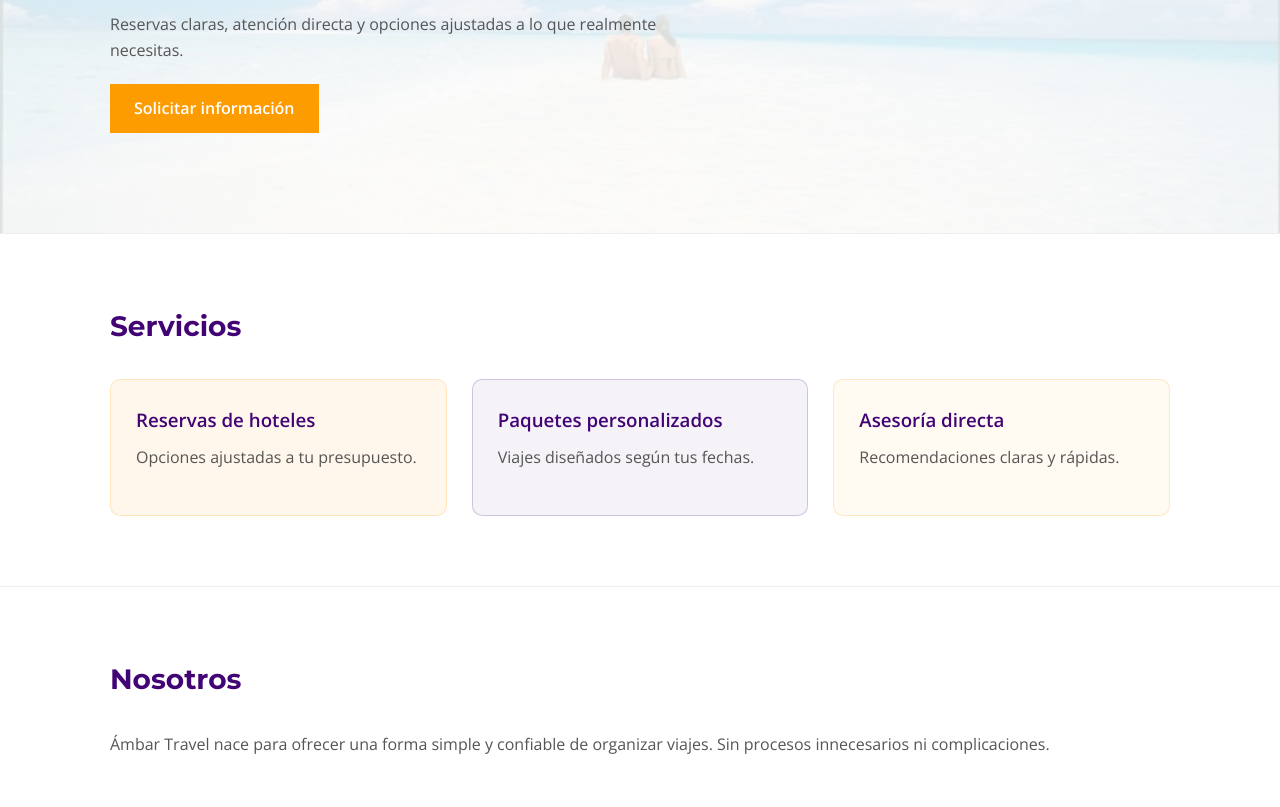
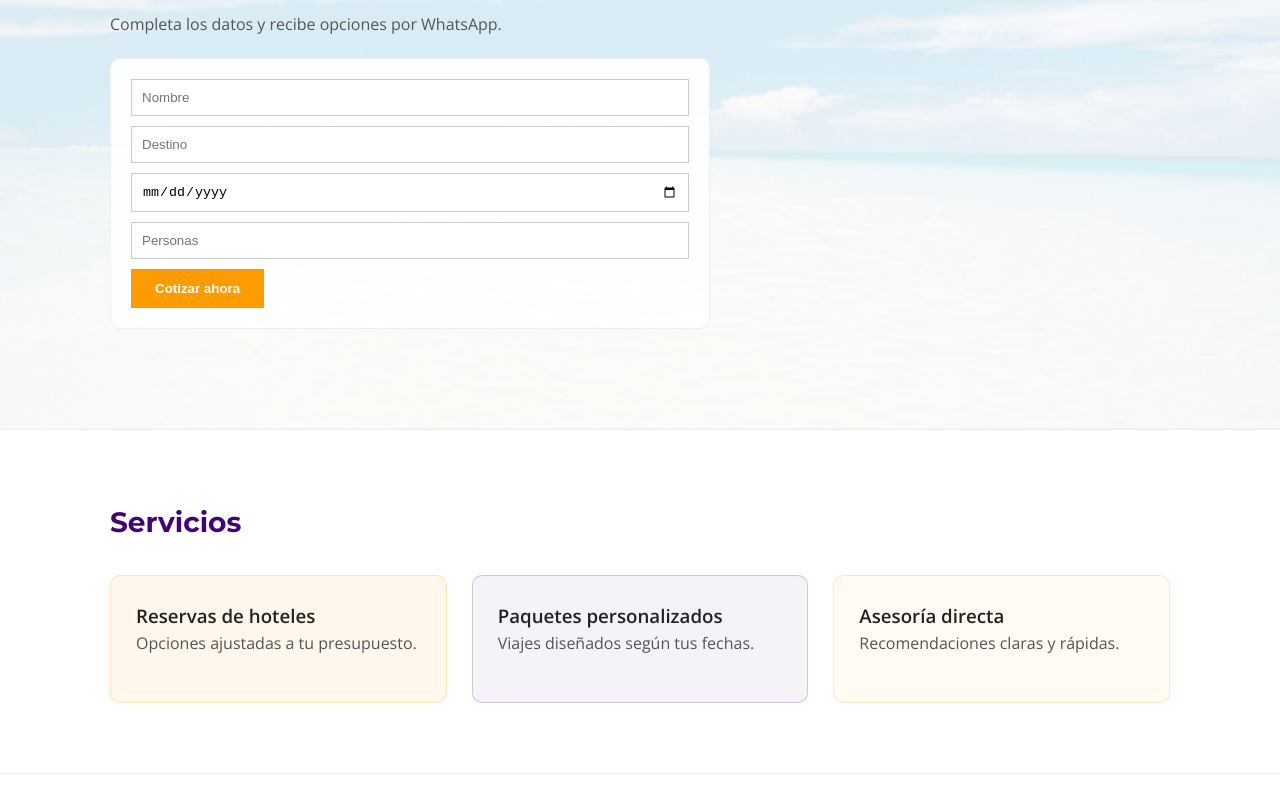
Before and after one commit to agrtista/ambartravel, a plain HTML site: page index.html in a window 1280 px wide. Shown: the part 282-1089 px from the top of the page. Drawn offline with nearby package versions, Linux system fonts and the light colour scheme.

Commit message:
Enhance hero section with inquiry form
Added a form for trip inquiries and updated text.

```diff
--- a/index.html
+++ b/index.html
@@ -50,7 +50,6 @@
       font-size: 14px;
     }
 
-    /* HERO CON IMAGEN DE FONDO */
     .hero {
       padding: 140px 0 100px;
       background: linear-gradient(rgba(255,255,255,0.85), rgba(255,255,255,0.85)), url('hero.jpg');
@@ -69,10 +68,7 @@
       margin-bottom: 20px;
     }
 
-    p {
-      color: #555;
-      margin-bottom: 20px;
-    }
+    p { color: #555; margin-bottom: 20px; }
 
     .btn {
       display: inline-block;
@@ -82,6 +78,23 @@
       text-decoration: none;
       font-weight: 600;
       border: none;
+      cursor: pointer;
+    }
+
+    /* FORMULARIO HERO */
+    .form-box {
+      margin-top: 20px;
+      padding: 20px;
+      background: rgba(255,255,255,0.9);
+      border: 1px solid #eee;
+      border-radius: 10px;
+    }
+
+    .form-box input {
+      width: 100%;
+      padding: 10px;
+      margin-bottom: 10px;
+      border: 1px solid #ccc;
     }
 
     .section {
@@ -102,7 +115,6 @@
       gap: 25px;
     }
 
-    /* TARJETAS CON COLOR Y REDONDEZ CONTROLADA */
     .card {
       padding: 25px;
       border-radius: 10px;
@@ -123,11 +135,6 @@
       border: 1px solid rgba(253,156,0,0.2);
     }
 
-    .card h3 {
-      margin-bottom: 10px;
-      color: #420474;
-    }
-
     footer {
       padding: 40px 0;
       border-top: 1px solid #eee;
@@ -137,13 +144,8 @@
     }
 
     @media (max-width: 768px) {
-      .grid-3 {
-        grid-template-columns: 1fr;
-      }
-
-      .hero {
-        text-align: center;
-      }
+      .grid-3 { grid-template-columns: 1fr; }
+      .hero { text-align: center; }
     }
   </style>
 </head>
@@ -164,8 +166,17 @@
   <div class="container">
     <div class="hero-content">
       <h1>Planificamos tu viaje sin complicaciones</h1>
-      <p>Reservas claras, atención directa y opciones ajustadas a lo que realmente necesitas.</p>
-      <a href="https://wa.me/18299868194" class="btn">Solicitar información</a>
+      <p>Completa los datos y recibe opciones por WhatsApp.</p>
+
+      <div class="form-box">
+        <input type="text" id="nombre" placeholder="Nombre">
+        <input type="text" id="destino" placeholder="Destino">
+        <input type="date" id="fecha">
+        <input type="number" id="personas" placeholder="Personas">
+
+        <button class="btn" onclick="enviarWhatsApp()">Cotizar ahora</button>
+      </div>
+
     </div>
   </div>
 </section>
@@ -193,7 +204,7 @@
 <section class="section" id="nosotros">
   <div class="container">
     <h2>Nosotros</h2>
-    <p>Ámbar Travel nace para ofrecer una forma simple y confiable de organizar viajes. Sin procesos innecesarios ni complicaciones.</p>
+    <p>Ámbar Travel nace para ofrecer una forma simple y confiable de organizar viajes.</p>
   </div>
 </section>
 
@@ -209,5 +220,20 @@
   © 2026 Ámbar Travel
 </footer>
 
+<script>
+function enviarWhatsApp() {
+  let nombre = document.getElementById("nombre").value;
+  let destino = document.getElementById("destino").value;
+  let fecha = document.getElementById("fecha").value;
+  let personas = document.getElementById("personas").value;
+
+  let mensaje = `Hola, quiero cotizar un viaje:\nNombre: ${nombre}\nDestino: ${destino}\nFecha: ${fecha}\nPersonas: ${personas}`;
+
+  let url = "https://wa.me/18299868194?text=" + encodeURIComponent(mensaje);
+
+  window.open(url, '_blank');
+}
+</script>
+
 </body>
 </html>
```
